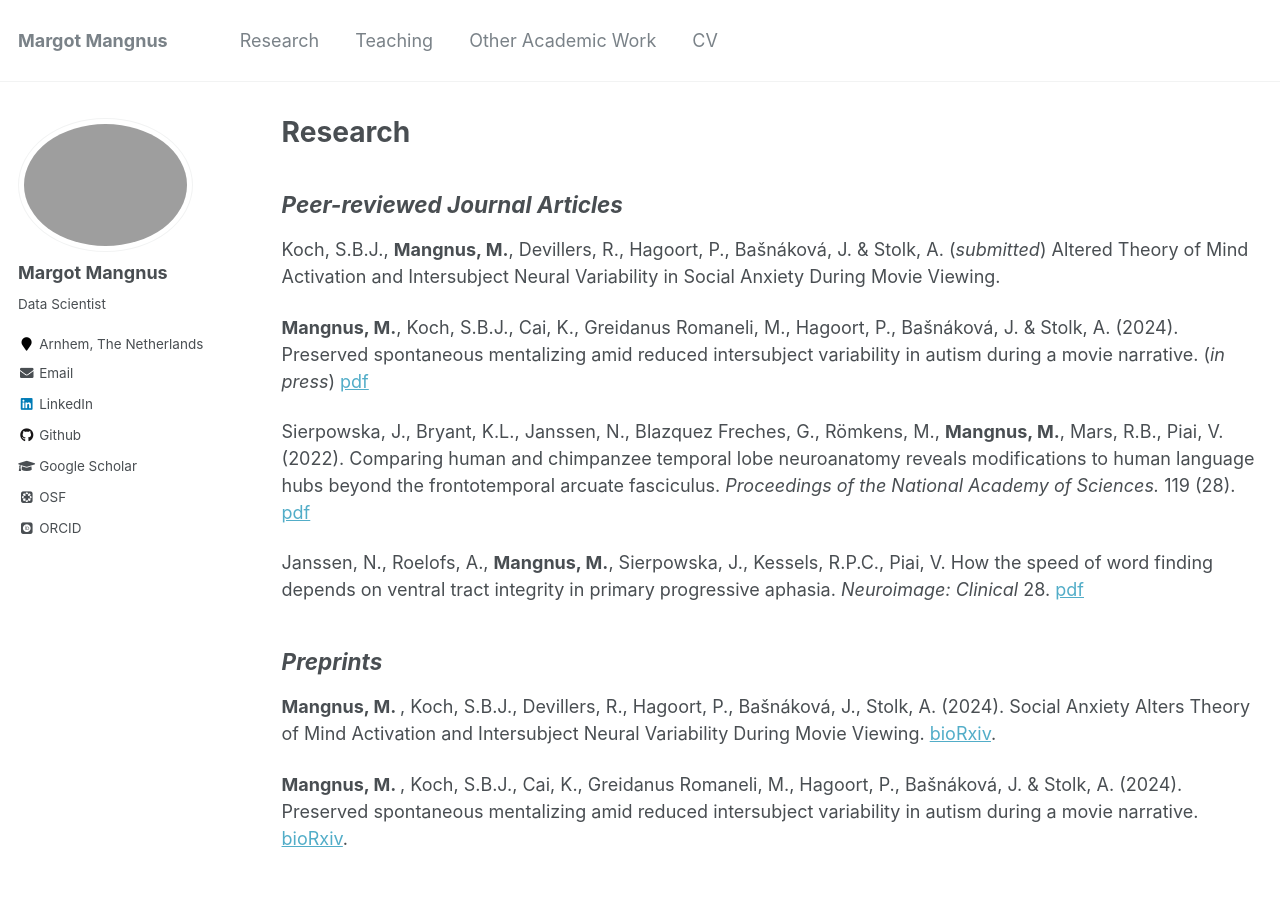
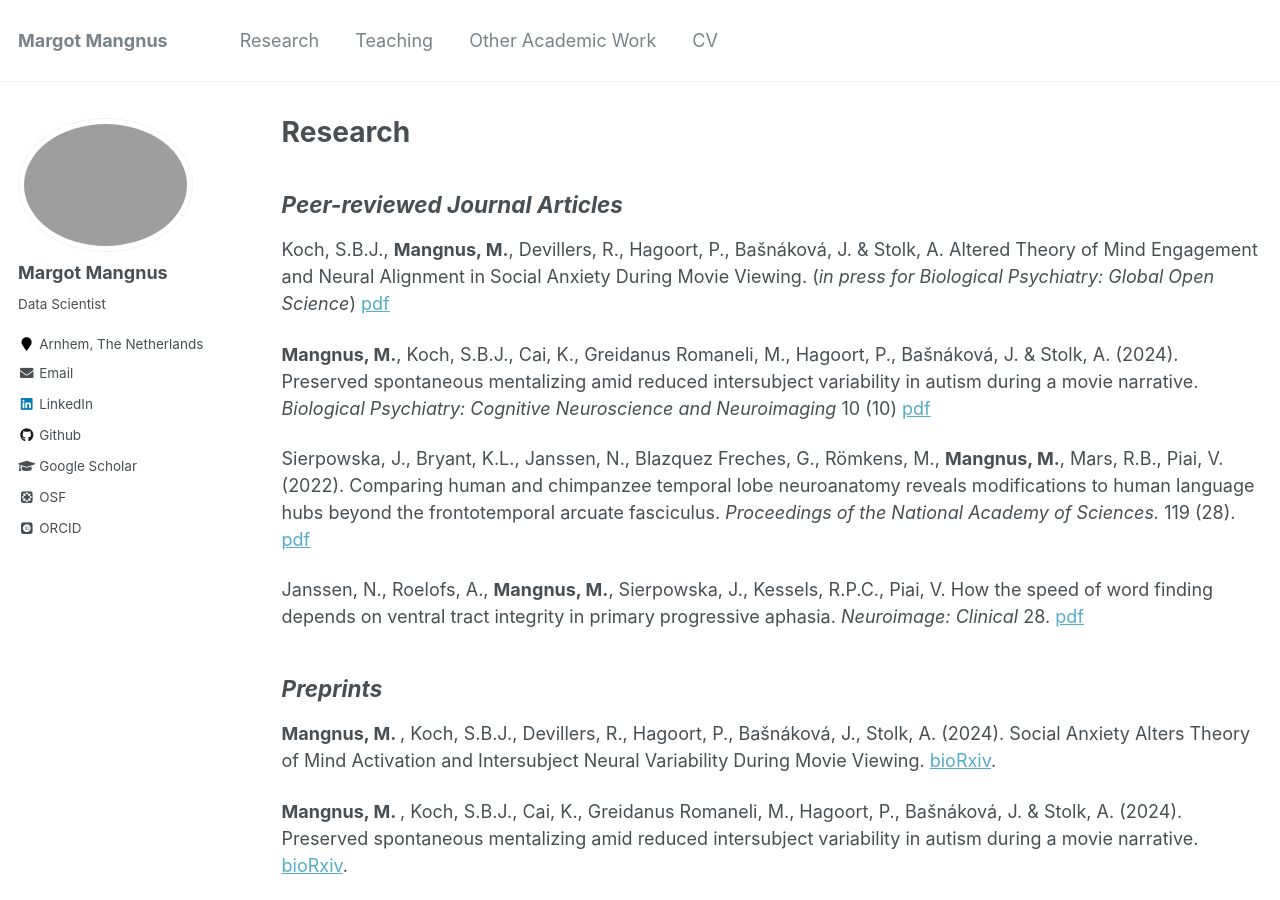
Before and after one commit to MMangnus/MMangnus.github.io, a Jekyll site: the page built from _pages/research.md, in a window 1280 px wide and 900 px high. Built offline with Jekyll 4.4.1, drawn with Linux system fonts in a browser that asks for light colours; some web fonts are replaced.

Commit message:
added Social Anxiety paper pre-proof

```diff
--- a/_pages/research.md
+++ b/_pages/research.md
@@ -7,9 +7,9 @@ author_profile: true
 
 ## *Peer-reviewed Journal Articles*
 
-Koch, S.B.J., <b>Mangnus, M.</b>, Devillers, R., Hagoort, P., Bašnáková, J. & Stolk, A. (<i>submitted</i>) Altered Theory of Mind Activation and Intersubject Neural Variability in Social Anxiety During Movie Viewing.
+Koch, S.B.J., <b>Mangnus, M.</b>, Devillers, R., Hagoort, P., Bašnáková, J. & Stolk, A. Altered Theory of Mind Engagement and Neural Alignment in Social Anxiety During Movie Viewing. (<i>in press for Biological Psychiatry: Global Open Science</i>) [pdf](/files/Koch2026.pdf)
 
-<b>Mangnus, M.</b>, Koch, S.B.J., Cai, K., Greidanus Romaneli, M., Hagoort, P., Bašnáková, J. & Stolk, A. (2024). Preserved spontaneous mentalizing amid reduced intersubject variability in autism during a movie narrative. (<i>in press</i>) [pdf](/files/Mangnus2024.pdf)
+<b>Mangnus, M.</b>, Koch, S.B.J., Cai, K., Greidanus Romaneli, M., Hagoort, P., Bašnáková, J. & Stolk, A. (2024). Preserved spontaneous mentalizing amid reduced intersubject variability in autism during a movie narrative. <i>Biological Psychiatry: Cognitive Neuroscience and Neuroimaging</i> 10 (10) [pdf](/files/Mangnus2024.pdf)
 
 Sierpowska, J., Bryant, K.L., Janssen, N., Blazquez Freches, G., Römkens, M., <b>Mangnus, M.</b>, Mars, R.B., Piai, V. (2022). Comparing human and chimpanzee temporal lobe neuroanatomy reveals modifications to human language hubs beyond the frontotemporal arcuate fasciculus. <i>Proceedings of the National Academy of Sciences.</i> 119 (28). [pdf](/files/Sierpowska2022.pdf)
 
```
Also changed, not shown: 2 other files.
